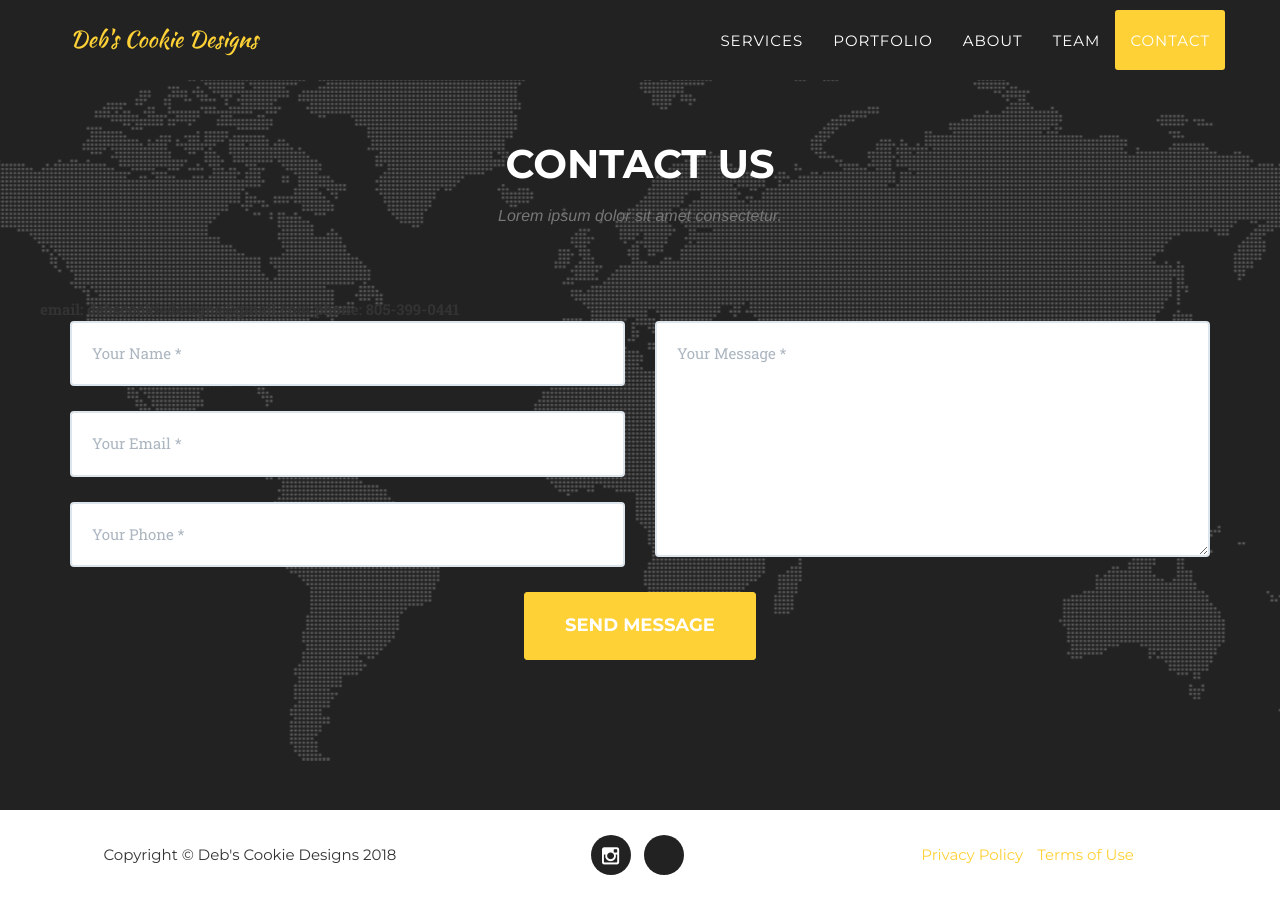
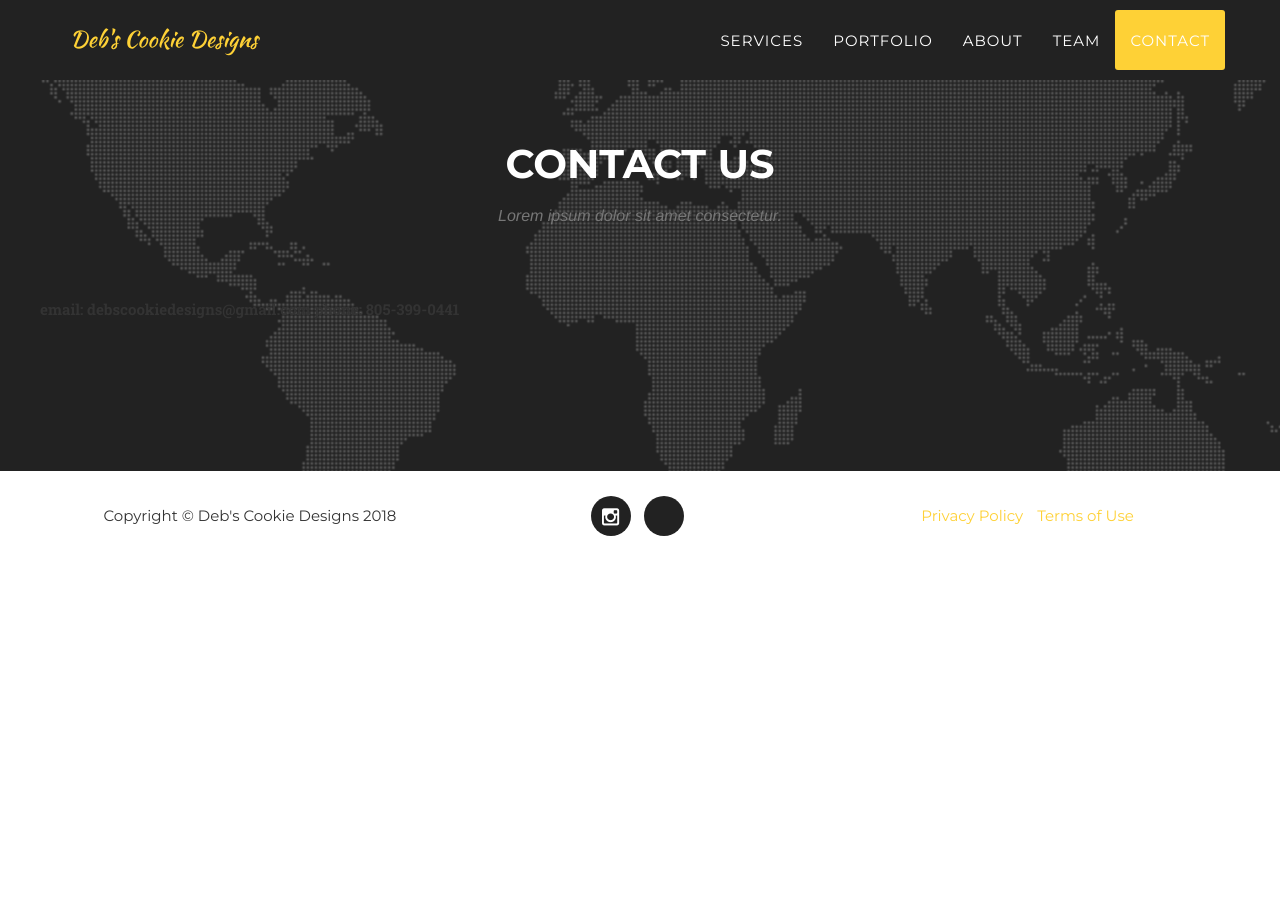
Before and after one commit to DEB72/Cookie, a Jekyll site: the page built from index.html, in a window 1280 px wide and 900 px high, scrolled down 6146 px. Built offline with Jekyll 4.4.1, drawn with Linux system fonts in a browser that asks for light colours; some web fonts are replaced; after the commit the page ends 6707 px from its top, so only the background shows below that.

Commit message:
Update contact.html

```diff
--- a/_includes/contact.html
+++ b/_includes/contact.html
@@ -6,47 +6,14 @@
                     <h3 class="section-subheading text-muted">Lorem ipsum dolor sit amet consectetur.</h3>
 
 
-
-
             </div>
-                          <div class="row">
+                <div class="row">
                       <b>  email: debscookiedesigns@gmail.com</b>
                        <b>  phone:  805-399-0441 </b>
 
                 </div>
                 </div>
-            <div class="row">
-                <div class="col-lg-12">
-                    <form name="sentMessage" id="contactForm" novalidate>
-                        <div class="row">
-                            <div class="col-md-6">
-                                <div class="control-group form-group">
-                                    <input type="text" class="form-control" placeholder="Your Name *" id="name" required data-validation-required-message="Please enter your name.">
-                                    <p class="help-block text-danger"></p>
-                                </div>
-                                <div class="control-group form-group">
-                                    <input type="email" class="form-control" placeholder="Your Email *" id="email" required data-validation-required-message="Please enter your email address.">
-                                    <p class="help-block text-danger"></p>
-                                </div>
-                                <div class="control-group form-group">
-                                    <input type="tel" class="form-control" placeholder="Your Phone *" id="phone" required data-validation-required-message="Please enter your phone number.">
-                                    <p class="help-block text-danger"></p>
-                                </div>
-                            </div>
-                            <div class="col-md-6">
-                                <div class="control-group form-group">
-                                    <textarea class="form-control" placeholder="Your Message *" id="message" required data-validation-required-message="Please enter a message."></textarea>
-                                    <p class="help-block text-danger"></p>
-                                </div>
-                            </div>
-                            <div class="clearfix"></div>
-                            <div class="col-lg-12 text-center">
-                                <div id="success"></div>
-                                <button type="submit" class="btn btn-xl">Send Message</button>
-                            </div>
-                        </div>
-                    </form>
-                </div>
-            </div>
+
+
         </div>
     </section>
```
